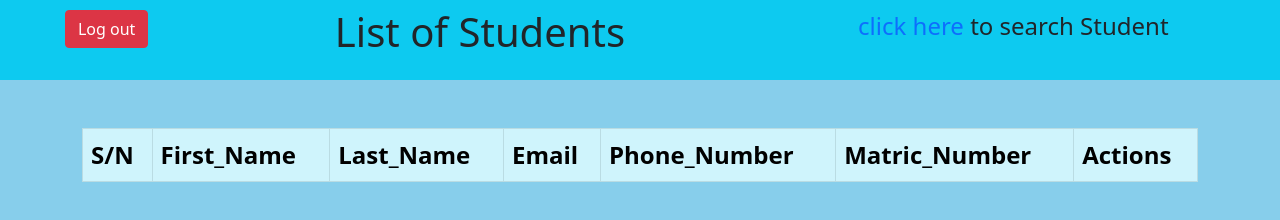
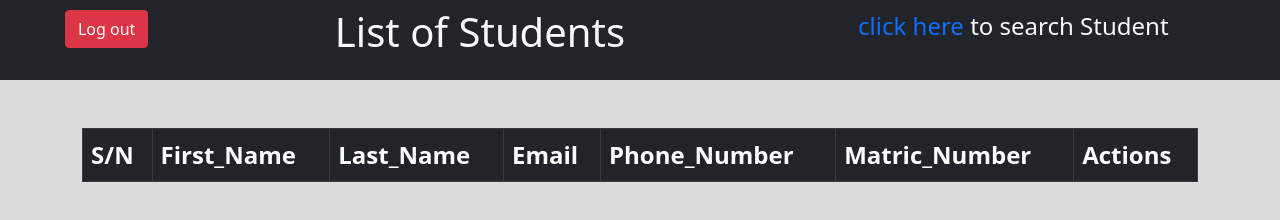
Before and after one commit to Eniola-Hannah/SignUp-page, a plain HTML site: page studentTable.html in a window 1280 px wide. Drawn offline with Linux system fonts and the light colour scheme.

Commit message:
Added a new style  file

```diff
--- a/studentTable.html
+++ b/studentTable.html
@@ -6,34 +6,22 @@
         <meta name="viewport" content="width=device-width, initial-scale=1.0">
         <title>STUDENT TABLE</title>
         <link rel="stylesheet" href="bootstrap-5.1.3-dist/css/bootstrap.css">
-        <script src="bootstrap-5.1.3-dist/js/bootstrap.js"></script>
-        <style>
-            body{
-                background-color: skyblue;
-                font-size: x-large;
-            }
-            header{
-                height: 10vh;
-            }
-            a{
-                text-decoration: none;
-            }
-        </style>
+        <link rel="stylesheet" href="styling.css">
     </head>
     <!--Added onload instead of onclick since I want the Table to load itself without clicking-->
     <body onload="loadStudent()">
         <center>
-            <header class="container-fluid bg-info">
+            <header class="container-fluid bg-dark">
                 <div class="row pt-2">
                     <a href="signIn.html" class="col-2"><button class="btn btn-large btn-danger">Log out</button></a>
-                    <h1 class="col-5">List  of Students</h1>
-                    <p class="col-5"><a href="search.html">click here</a> to search Student</p>
+                    <h1 class="col-5 text-light">List  of Students</h1>
+                    <p class="col-5 text-light"><a href="search.html">click here</a> to search Student</p>
                 </div>
             </header>
         </center>
         <div class="container">
             <div class="justify-contant-center mt-5">
-                <table border="1" id="myTable" class="table table-striped table-bordered table-dar table-info table-hover">
+                <table border="1" id="myTable" class="table table-striped table-bordered table-dark table-hover">
                 </table>
             </div>
         </div>
--- /dev/null
+++ b/styling.css
@@ -0,0 +1,10 @@
+body{
+    background-color: gainsboro;
+    font-size: x-large;
+}
+header{
+    height: 10vh;
+}
+a{
+    text-decoration: none;
+}
```
Also changed, not shown: search.html (+2 -7 lines), script.js (line endings or trailing spaces).
